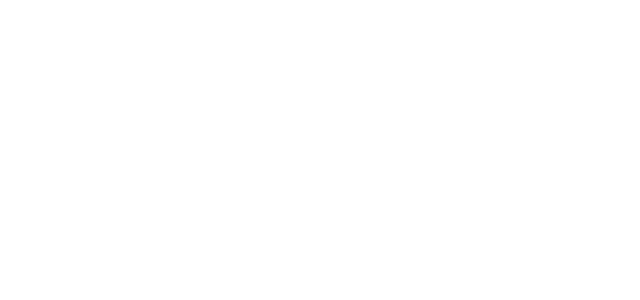
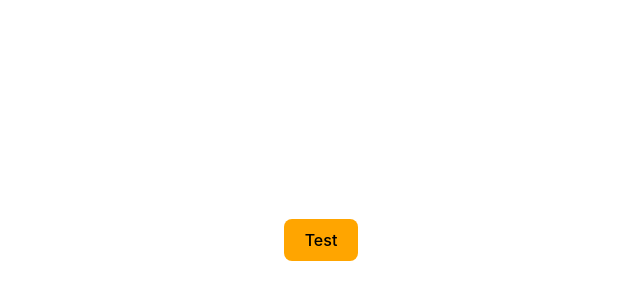
Before and after one commit to MichealPearce/potential-memory, a Vue app in the folder client/: page / in a window 1280 px wide. Shown: the part 160-460 px from the top of the page, without its empty margins (319-959 px from the left). Built offline with nearby package versions, Linux system fonts and the light colour scheme.

Commit message:
Issue #2 - Added layout folder - Added RouterView to index - Tested Index styling

```diff
--- /dev/null
+++ b/client/src/layouts/default.vue
@@ -0,0 +1,15 @@
+<script lang="ts">
+import { defineComponent } from 'vue'
+
+export default defineComponent({
+	name: 'DefaultLayout',
+})
+</script>
+
+<script lang="ts" setup></script>
+
+<template>
+	<RouterView />
+</template>
+
+<style lang="scss" scoped></style>
--- a/client/src/pages/index.vue
+++ b/client/src/pages/index.vue
@@ -1 +1,24 @@
-<template></template>
+<script lang="ts">
+import { defineComponent } from 'vue'
+
+export default defineComponent({
+	name: 'Home',
+})
+</script>
+
+<script lang="ts" setup></script>
+
+<template>
+	<button class="test">test</button>
+</template>
+
+<style lang="scss" scoped>
+.test {
+	text-transform: capitalize;
+	background-color: orange;
+	&:hover {
+		background-color: orangered;
+		color: wheat;
+	}
+}
+</style>
```
